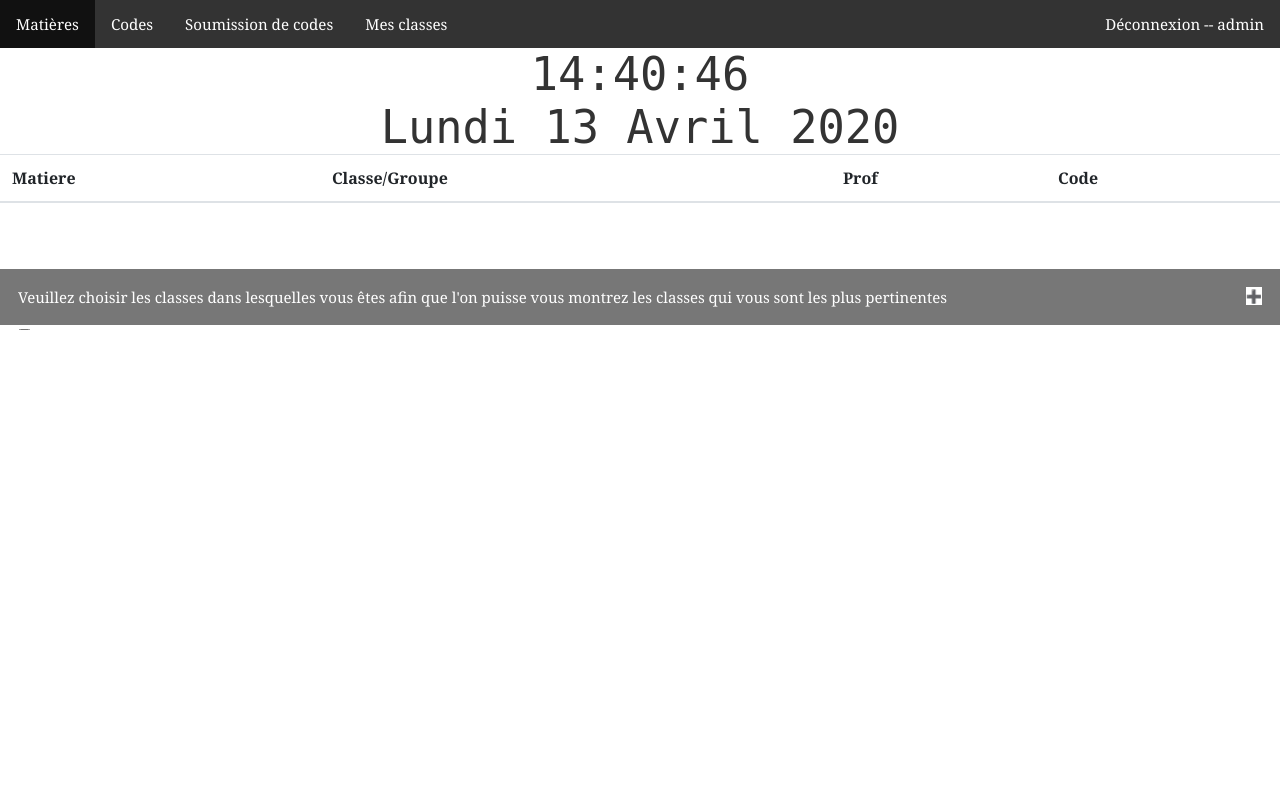
After one commit to tommcn/probable-octo-pancake, a Django app: page /classes/ in a window 1280 px wide. The commit adds this page. Run offline with Django 3.2, Linux system fonts and the light colour scheme; a user stored in the database is signed in; data comes from the database, SQL or seed files in the repository; tables that the repository leaves empty hold one stand-in row (values such as "Sample post"); lists and menus that the app fills with data are empty; some libraries are stand-ins or nearby versions.

Commit message:
Users can choose their own classes

```diff
--- a/codes/models.py
+++ b/codes/models.py
@@ -1,4 +1,10 @@
 from django.db import models
+from django.db.models.signals import post_save
+from django.contrib.auth.models import User
+from django.dispatch import receiver
+
+
+# pylint: disable=no-member
 
 # Create your models here.
 GROUPES_CHOICES = [
@@ -34,3 +40,26 @@ class classe(models.Model):
     code = models.BigIntegerField(help_text="Le code du cours pour Zoom")
     link = models.CharField(max_length=255)
     posted = models.BooleanField(default=False)
+
+    def __str__(self):
+        return self.nom
+
+
+class Profile(models.Model):
+    """
+    A model for representing a user profile
+    Links to an user
+    Contains class subscribed to
+    """
+    user = models.OneToOneField(User, on_delete=models.CASCADE)
+    subscribed_to = models.ManyToManyField(classe, blank=True)
+
+
+@receiver(post_save, sender=User)
+def create_user_profile(sender, instance, created, **kwargs):
+    if created:
+        Profile.objects.create(user=instance)
+
+@receiver(post_save, sender=User)
+def save_user_profile(sender, instance, **kwargs):
+    instance.profile.save()
--- a/codes/static/codes/main.js
+++ b/codes/static/codes/main.js
@@ -1,6 +1,20 @@
 window.addEventListener('DOMContentLoaded', (event) => {
     console.log('DOM fully loaded and parsed');
     startTime();
+    var coll = document.getElementsByClassName("collapsible");
+    var i;
+
+    for (i = 0; i < coll.length; i++) {
+      coll[i].addEventListener("click", function() {
+        this.classList.toggle("active");
+        var content = this.nextElementSibling;
+        if (content.style.maxHeight){
+          content.style.maxHeight = null;
+        } else {
+          content.style.maxHeight = content.scrollHeight + "px";
+        }
+      });
+    }
 });
 
 
--- a/codes/static/codes/style.css
+++ b/codes/static/codes/style.css
@@ -1,3 +1,4 @@
+@charset "UTF-8";
 html, body {
   font: 100% Georgia, Times, Times New Roman, serif;
   color: #333;
@@ -23,7 +24,7 @@ html, body {
   text-align: center;
   padding: 14px 16px;
   text-decoration: none;
-  font-size: 5mm;
+  font-size: 4mm;
 }
 .bar li a:hover {
   background-color: #111;
@@ -161,10 +162,57 @@ label {
   width: fit-content;
 }
 
+.select {
+  width: fit-content;
+  height: fit-content;
+}
+
+.selectlabel {
+  margin: 0;
+}
+
 .vl {
   border-left: 6px solid #818181;
   height: 80px;
   margin-left: 20px;
+}
+
+.collapsible {
+  background-color: #777;
+  color: white;
+  cursor: pointer;
+  padding: 18px;
+  width: 100%;
+  border: none;
+  text-align: left;
+  outline: none;
+  font-size: 15px;
+  margin-top: 50px;
+}
+
+.active, .collapsible:hover {
+  background-color: #555;
+}
+
+.content {
+  padding: 0 18px;
+  max-height: 0;
+  overflow: hidden;
+  transition: max-height 0.2s ease-out;
+  background-color: #ffffff;
+  padding-bottom: 5px;
+}
+
+.collapsible:after {
+  content: "➕";
+  font-size: 13px;
+  background-color: white;
+  float: right;
+  margin-left: 5px;
+}
+
+.active:after {
+  content: "➖";
 }
 
 @media only screen and (max-width: 600px) {
--- a/codes/static/codes/style.scss
+++ b/codes/static/codes/style.scss
@@ -31,7 +31,7 @@ html, body {
         text-align: center;
         padding: 14px 16px;
         text-decoration: none;
-        font-size: 5mm;
+        font-size: 4mm;
     }
 
     li a:hover {
@@ -181,10 +181,56 @@ label {
     }
 }
 
+.select {
+    width: fit-content;
+    height: fit-content;
+}
+.selectlabel {
+    margin: 0;
+}
+
 .vl {
     border-left: 6px solid rgb(129, 129, 129);
     height: 80px;
     margin-left: 20px;
+}
+
+.collapsible {
+    background-color: #777;
+    color: white;
+    cursor: pointer;
+    padding: 18px;
+    width: 100%;
+    border: none;
+    text-align: left;
+    outline: none;
+    font-size: 15px;
+    margin-top: 50px;
+}
+
+.active, .collapsible:hover {
+    background-color: #555;
+}
+
+.content {
+    padding: 0 18px;
+    max-height: 0;
+    overflow: hidden;
+    transition: max-height 0.2s ease-out;
+    background-color: #ffffff;
+    padding-bottom: 5px;
+}
+
+.collapsible:after {
+    content: '\02795';
+    font-size: 13px;
+    background-color: white;
+    float: right;
+    margin-left: 5px;
+}
+
+.active:after {
+    content: "\2796";
 }
 
 
--- /dev/null
+++ b/codes/templates/codes/custom_classes.html
@@ -0,0 +1,52 @@
+{% extends 'codes/template.html' %}
+
+{% block body %}
+        {% load static %}
+        {% load humanize %}
+        {% load tags %}
+        <div class="table-class">
+            <table class="table table-hover">
+                <thead>
+                    <tr>
+                        <th scope="col">Matiere</th>
+                        <th scope="col">Classe/Groupe</th>
+                        <th scope="col">Prof</th>
+                        <th scope="col">Code</th>
+                    </tr>
+                </thead>
+                <tbody>
+                    {% for i in classes %}
+                        <tr>
+                            <td>{{ i.nom }}</td>
+                            <td>{{ i.classe_groupe }}</td>
+                            <td>{{ i.prof }}</td>
+                            <td><a href={{i.link}} target="_blank">{{i.code}}</a> <br></td>
+                        </tr>
+                    {% endfor %}
+                </tbody>
+            </table>
+        </div>
+
+        <br>
+        <br>
+        <button type="button" class="collapsible">Veuillez choisir les classes dans lesquelles vous êtes afin que l'on puisse vous montrez les classes qui vous sont les plus pertinentes</button>
+        <div class="content">
+            <form action="{% url 'codes:classes' %}" method="post" name="new">
+                {% csrf_token %}
+                    {% for i in all_g %}
+                        {% if i.0 in checked %}
+                            <input type="checkbox" name="{{i.0}}" value="{{i.0}}" class="select" checked>
+                        {% else %}
+                            <input type="checkbox" name="{{i.0}}" value="{{i.0}}" class="select">
+                        {% endif %}
+                        <label for="{{i.0}}" class="selectlabel"> {{ i.0 }}</label><br><br>
+                    {% endfor %}
+                <input class="submitbtn" type="submit" value="Soumettre"/>
+            </form>
+        </div>
+
+
+    </body>
+</html>
+
+{% endblock body %}
--- a/codes/templates/codes/login.html
+++ b/codes/templates/codes/login.html
@@ -10,7 +10,7 @@
     </head>
     <body>
         <h2>Pour acceder au site web, veuillez entrez le code.</h2>
-        <p>Vous pouvez aussi vous identifier avec Google pour avoir accès à plus de
+        <p>Vous pouvez aussi vous identifier avec Google pour pouvoir sauvegarder vos cours.
         {% if message %}
             <div>
                 {{ message }}
--- a/codes/templates/codes/template.html
+++ b/codes/templates/codes/template.html
@@ -2,6 +2,13 @@
 <html>
     <head>
         <title>Codes</title>
+
+
+        <script src="https://code.jquery.com/jquery-3.2.1.slim.min.js" integrity="sha384-KJ3o2DKtIkvYIK3UENzmM7KCkRr/rE9/Qpg6aAZGJwFDMVNA/GpGFF93hXpG5KkN" crossorigin="anonymous"></script>
+        <script src="https://cdnjs.cloudflare.com/ajax/libs/popper.js/1.12.9/umd/popper.min.js" integrity="sha384-ApNbgh9B+Y1QKtv3Rn7W3mgPxhU9K/ScQsAP7hUibX39j7fakFPskvXusvfa0b4Q" crossorigin="anonymous"></script>
+        <link rel="stylesheet" href="https://maxcdn.bootstrapcdn.com/bootstrap/4.0.0/css/bootstrap.min.css" integrity="sha384-Gn5384xqQ1aoWXA+058RXPxPg6fy4IWvTNh0E263XmFcJlSAwiGgFAW/dAiS6JXm" crossorigin="anonymous">
+        <script src="https://maxcdn.bootstrapcdn.com/bootstrap/4.0.0/js/bootstrap.min.js" integrity="sha384-JZR6Spejh4U02d8jOt6vLEHfe/JQGiRRSQQxSfFWpi1MquVdAyjUar5+76PVCmYl" crossorigin="anonymous"></script>
+
         <link rel="stylesheet" href="https://stackpath.bootstrapcdn.com/bootstrap/4.4.1/css/bootstrap.min.css" integrity="sha384-Vkoo8x4CGsO3+Hhxv8T/Q5PaXtkKtu6ug5TOeNV6gBiFeWPGFN9MuhOf23Q9Ifjh" crossorigin="anonymous">
         {% load static %}
         {% load humanize %}
@@ -13,11 +20,21 @@
     </head>
     <body>
         <ul class="bar">
-            <li><a class="active" href="/">Matières</a></li>
+            <li><a class="" href="/">Matières</a></li>
             <li><a href="/codes">Codes</a></li>
             <li><a href="/soumission">Soumission de codes</a></li>
+            <li><a href="/classes">Mes classes</a></li>
             <li  style="float: right"><a href="/logout">Déconnexion -- {{ user.username }}</a></li>
         </ul>
+        {% if message %}
+            <div class="alert alert-warning alert-dismissible fade show" role="alert">
+                {{message}}
+                <button type="button" class="close" data-dismiss="alert" aria-label="Close">
+                    <span aria-hidden="true">&times;</span>
+                </button>
+            </div>
+
+        {% endif %}
         <div id="time"></div>
         <div id="date"></div>
 
--- a/codes/urls.py
+++ b/codes/urls.py
@@ -11,4 +11,5 @@ urlpatterns = [
     path('soumission', views.soumission, name="soumission"),
     path('login/', views.login_view, name="login"),
     path('logout/', views.logout_view, name="logout"),
+    path('classes/', views.user_classes, name="classes")
 ]
--- a/codes/views.py
+++ b/codes/views.py
@@ -96,6 +96,39 @@ def soumission(request):
     else:
         return render(request, "codes/submit.html", context={"choises": GROUPES_CHOICES})
 
+@login_required
+def user_classes(request):
+    if request.method == 'GET':
+        if request.user.username != "user":
+            all_c = classe.objects.all().order_by('commnence').filter(posted=True)
+            c = request.user.profile.subscribed_to.all()
+            all_g = GROUPES_CHOICES
+            checked = []
+            for i in request.user.profile.subscribed_to.all():
+                checked.append(i.classe_groupe)
+
+            return render(request, "codes/custom_classes.html", context={"classes": c, "all_classes": all_c, "all_g": all_g, "checked": checked})
+
+        else:
+            c = classe.objects.all().order_by('commnence').filter(posted=True)
+            message = "Pour accéder a cette page, il faut s'être identifié avec un compte google"
+            return render(request, "codes/codes.html", context={"classes": c, "message": message})
+    else:
+        checked = []
+        for key in request.POST:
+            checked.append(key)
+        checked.pop(0) # CSRF
+        request.user.profile.subscribed_to.clear()
+        ac = classe.objects.all().order_by('commnence').filter(posted=True)
+        for i in checked:
+            for c in ac:
+                if i == c.classe_groupe:
+                    request.user.profile.subscribed_to.add(c)
+
+        all_c = classe.objects.all().order_by('commnence').filter(posted=True)
+        c = request.user.profile.subscribed_to.all()
+        all_g = GROUPES_CHOICES
+        return render(request, "codes/custom_classes.html", context={"classes": c, "all_classes": all_c, "all_g": all_g, "checked": checked})
 
 
 
```
Also changed, not shown: codes/admin.py (+8 -1 lines), 2 other files.
